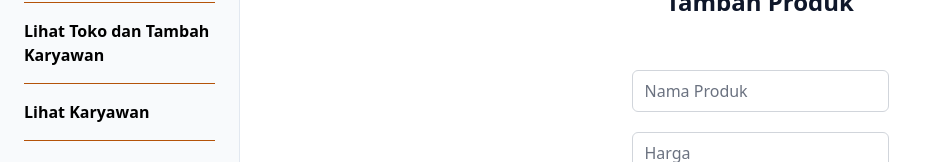
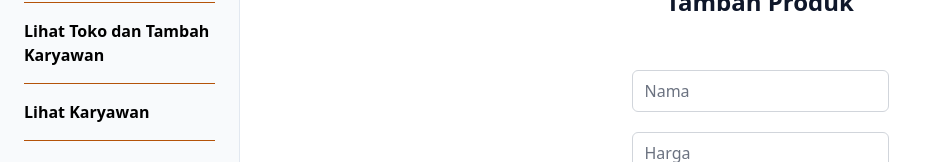
Before and after one commit to MonicaDavita/sinta-store-next, a Next.js app: page /tambah-produk in a window 1280 px wide. Shown: the part 182-344 px from the top of the page, without its empty margins (0-928 px from the left). Built offline with nearby package versions, Linux system fonts and the light colour scheme.

Commit message:
integration

```diff
--- a/pages/constants/formFields.js
+++ b/pages/constants/formFields.js
@@ -56,14 +56,14 @@ const signupFields=[
 
 const produkFields=[
     {
-        labelText:"Nama Produk",
-        labelFor:"nama produk",
+        labelText:"nama",
+        labelFor:"nama",
         id:"nama",
         name:"nama",
         type:"text",
         autoComplete:"nama",
         isRequired:true,
-        placeholder:"Nama Produk"
+        placeholder:"Nama"
     },
     {
         labelText:"Harga",
--- a/pages/laporan-keuangan.js
+++ b/pages/laporan-keuangan.js
@@ -117,7 +117,7 @@ export default function laporanKeuangan() {
                     </div>
                     {
                         dataTransaksi && dataTransaksi.map((trxdata) => {
-                            return <TransaksiComponent props={trxdata} />
+                            if(trxdata.jumlah!=0) return <TransaksiComponent props={trxdata} />
                         })
                     }
                 </div>
--- a/pages/tambah-produk.js
+++ b/pages/tambah-produk.js
@@ -8,7 +8,8 @@ import { useState } from 'react';
 
 const fields = produkFields;
 let fieldsState = {};
-fields.forEach(field => fieldsState[field.id] = '');
+fields.forEach(field => {fieldsState[field.id] = null
+    console.log(field.id)});
 
 export default function TambahProduk() {
     const [produkState, setProdukState] = useState(fieldsState);
@@ -25,8 +26,9 @@ export default function TambahProduk() {
     // }
 
     const handleChange = (e) => {
-        setProdukState({ ...produkState, [e.target.name]: e.target.value })
-        setProdukState({ ...produkState, harga: parseInt(produkState.harga) })
+        console.log(fields,"fieldsState")
+        console.log(produkState)
+        setProdukState({ ...produkState, [e.target.id]: e.target.value })
     }
     //Handle Login API Integration here
     const authenticateUser = () => {
@@ -72,7 +74,7 @@ export default function TambahProduk() {
                                     <Input
                                         key={field.id}
                                         handleChange={handleChange}
-                                        defaultValue={produkState[field.id]}
+                                        defaultValue={fieldsState[field.id]}
                                         labelText={field.labelText}
                                         labelFor={field.labelFor}
                                         name={field.name}
```
